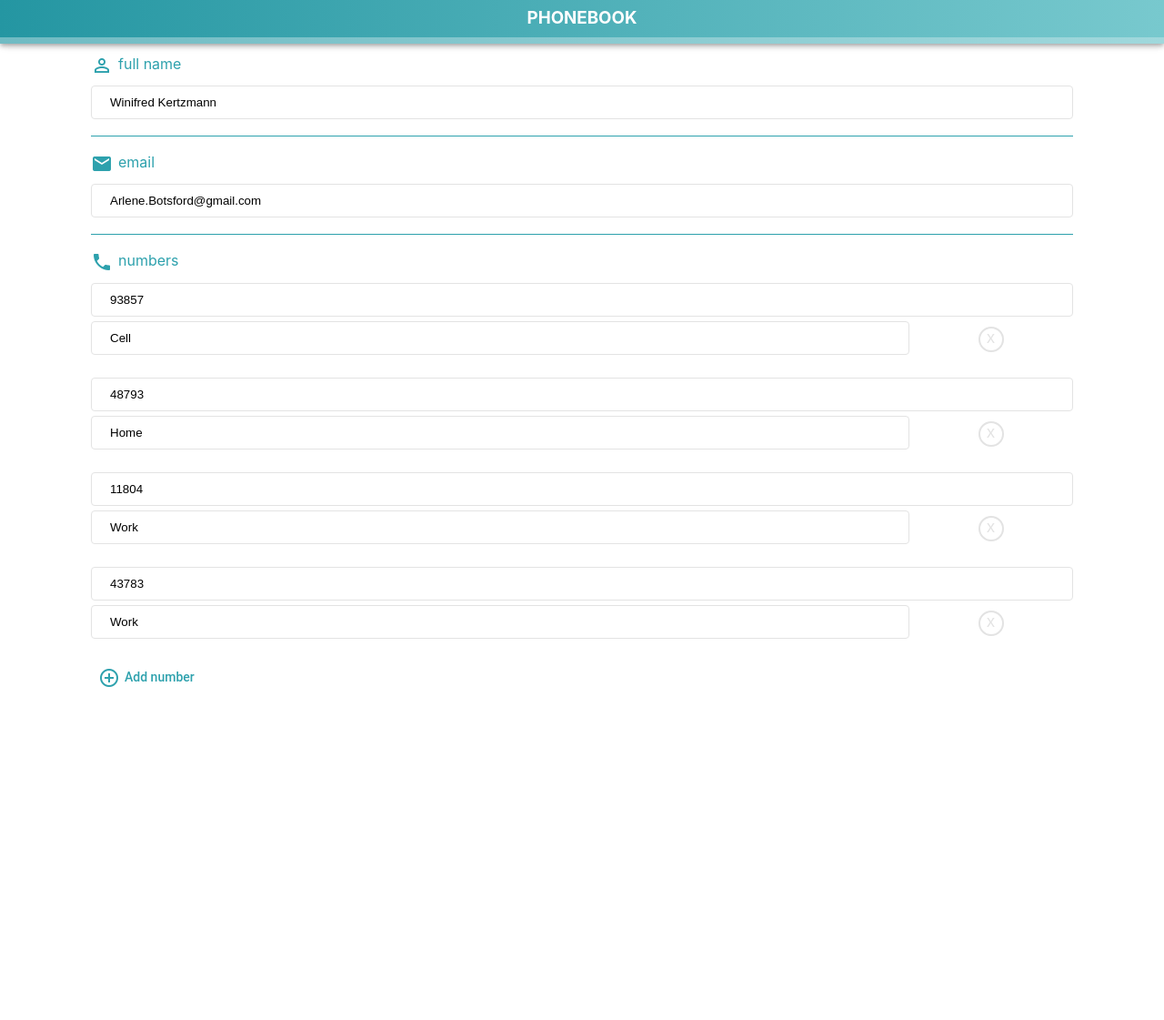
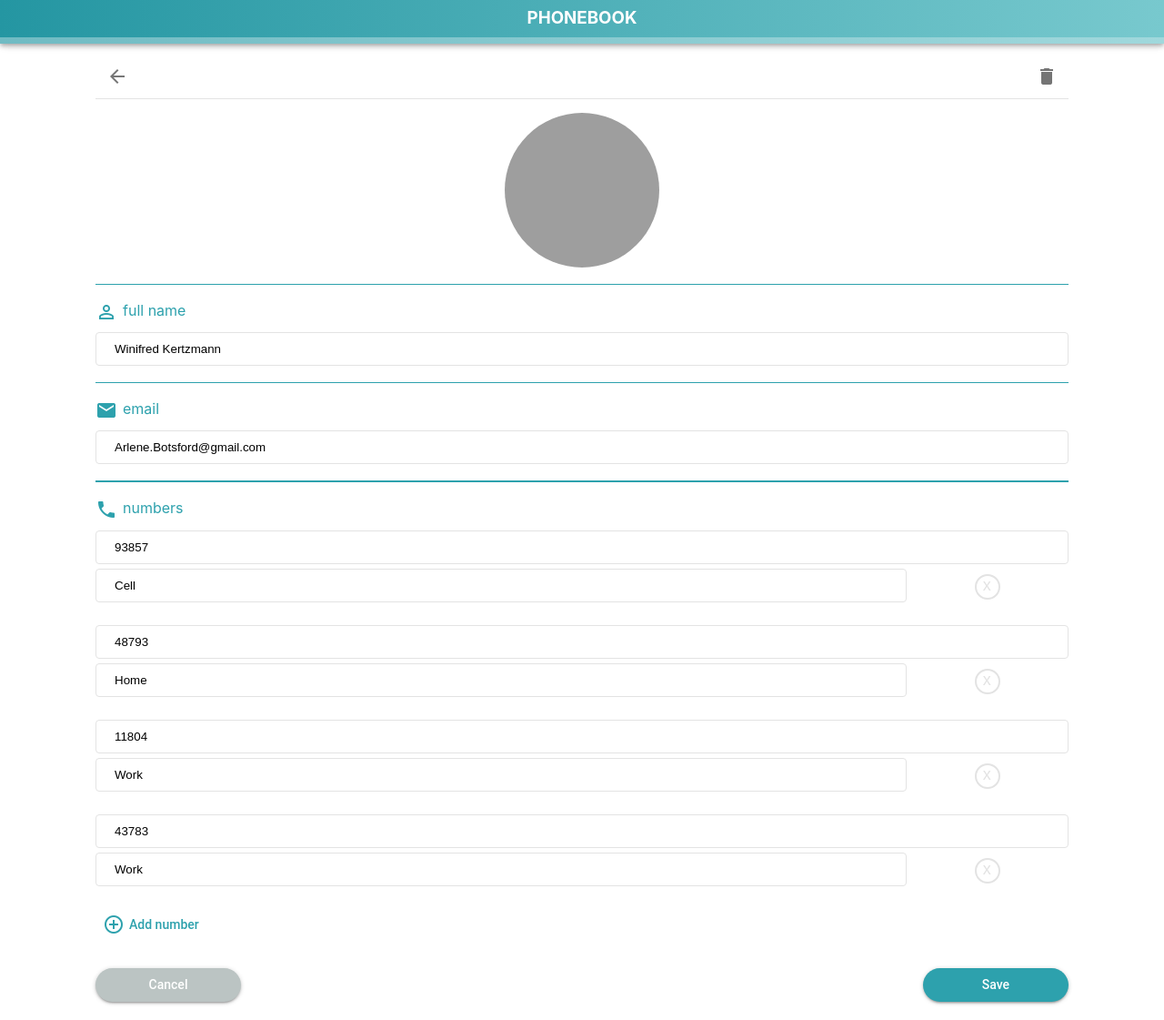
Before and after one commit to mladenkn/react-next-phonebook, a React (Create React App) app: page / in a window 1280 px wide. Shown: the whole page at 91% size. Before the commit the page ends 800 px from the top, so only its background shows below. Built offline with nearby package versions, Linux system fonts and the light colour scheme; grey boxes are pictures that could not be loaded.

Commit message:
done ContactEditSection design, updated colors a lil bit

```diff
--- a/src/ui-components/AppRoot.tsx
+++ b/src/ui-components/AppRoot.tsx
@@ -6,7 +6,7 @@ import { appRootStyle } from '../ui-design/appRoot';
 import { withStyles, WithStyles, AppBar, Toolbar } from "@material-ui/core";
 import { createMuiTheme, MuiThemeProvider } from '@material-ui/core/styles';
 import Home from "./Home"
-import ContactEditor from "./ContactEditor"
+import ContactEditSection from "./ContactEditSection"
 
 const contacts = generateArray(generateContact, 5, 20);
 const randomContact = faker.random.arrayElement(contacts);
@@ -20,7 +20,8 @@ const theme = createMuiTheme({
         },
         secondary: {
             main: '#BBC4C3',
-            light: '#E3E3E3'
+            light: '#E3E3E3',
+            dark: 'rgba(0, 0, 0, 0.4000000059604645)'
         },
     },
 });
@@ -41,11 +42,11 @@ const AppContent_ = ({classes}: WithStyles<typeof appRootStyle>) => (
             </AppBar>
         </header>
         <main className={classes.main}>
-            <ContactEditor contact={randomContact} />
+            <ContactEditSection contact={randomContact} />
             {/* <div className={classes.contactDetailsContainer}>
                 <ContactDetails contact={randomContact} />
-            </div> */}
-            {/* <Home /> */}
+            </div>
+            <Home /> */}
         </main>
     </div>
 );
--- /dev/null
+++ b/src/ui-components/ContactEditSection.tsx
@@ -0,0 +1,32 @@
+import React from 'react'
+import { Contact } from "../models";
+import { contactEditSectionStyle } from "../ui-design/contactEditSection";
+import ContactEditor from "./ContactEditor";
+import { WithStyles, withStyles, Avatar, IconButton, Icon, Button } from "@material-ui/core";
+import { Divider, Emptiness } from "./reusables";
+
+type Props = { contact: Contact } & WithStyles<typeof contactEditSectionStyle>
+
+const ContactEditSection = ({contact, classes}: Props) =>
+    <div className={classes.root}>
+        <div className={classes.header}>
+            <IconButton>
+                <Icon>arrow_back</Icon>
+            </IconButton>
+            <IconButton>
+                <Icon>delete</Icon>
+            </IconButton>
+        </div>
+        <div className={classes.avatarContainer}>
+            <Avatar src={contact.avatar} className={classes.avatar} />
+        </div>
+        <Divider margin={18} />
+        <ContactEditor contact={contact} />
+        <Emptiness height={30} />
+        <div className={classes.buttonContainer}>
+            <Button variant="contained" className={`${classes.button} ${classes.cancelButton}`}>Cancel</Button>
+            <Button variant="contained" className={`${classes.button} ${classes.saveButton}`}>Save</Button>
+        </div>
+    </div>
+
+export default withStyles(contactEditSectionStyle)(ContactEditSection)
--- a/src/ui-design/appRoot.ts
+++ b/src/ui-design/appRoot.ts
@@ -23,7 +23,7 @@ export const appRootStyle = ({palette, breakpoints}: Theme) => createStyles({
     },
     [breakpoints.down('xs')]: {
         main: {
-            margin: '60px 10px 10px 10px'
+            margin: '55px 10px 10px 10px'
         },
     }
 })
--- /dev/null
+++ b/src/ui-design/contactEditSection.ts
@@ -0,0 +1,37 @@
+import { createStyles, Theme } from "@material-ui/core"
+
+export const contactEditSectionStyle = ({palette}: Theme) => createStyles({
+    root: {
+        margin: '0px 5px 20px 5px'
+    },
+    avatarContainer: {
+        display: 'flex',
+        justifyContent: 'center'
+    },
+    avatar: {
+        width: 170,
+        height: 170,
+    },
+    header: {
+        display: 'flex',
+        borderBottom: `1px solid ${palette.secondary.light}`,
+        justifyContent: 'space-between',
+        marginBottom: 15
+    },
+    buttonContainer: {
+        display: 'flex',
+        justifyContent: 'space-between',
+    },
+    button: {
+        width: 160,
+        textTransform: 'none',
+        color: 'white',
+        borderRadius: 20
+    },
+    cancelButton: {
+        backgroundColor: palette.secondary.main
+    },
+    saveButton: {
+        backgroundColor: palette.primary.main
+    },
+})
```
